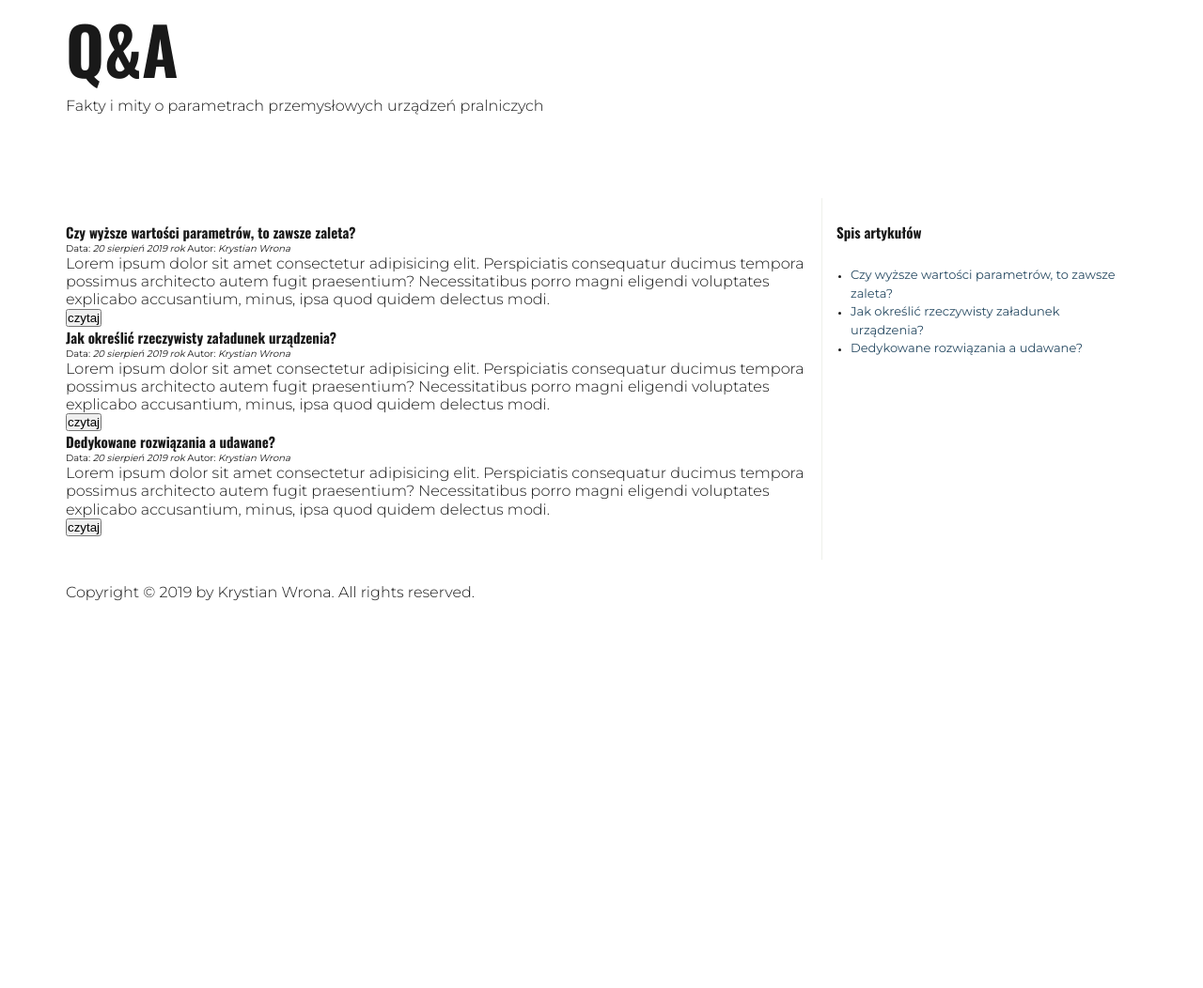
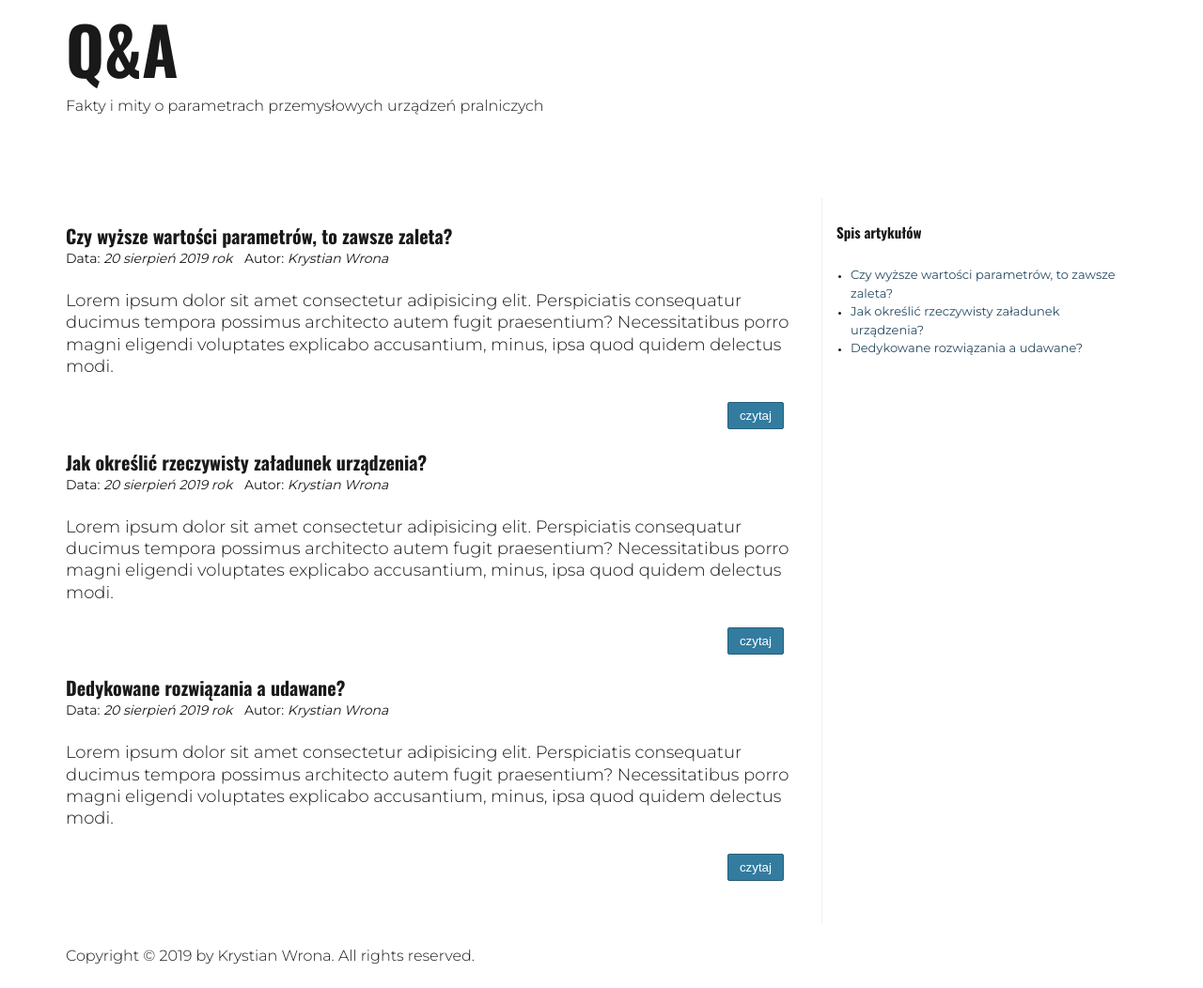
Before and after one commit to krystek77/pralma, a PHP site: page /pytania.html in a window 1280 px wide. Shown: the part 157-1209 px from the top of the page at 94% size. Before the commit the page ends 797 px from the top, so only its background shows below. Run offline with PHP 8.4, Linux system fonts and the light colour scheme.

Commit message:
add styles to inner elements in article component

```diff
--- a/style/qanda.css
+++ b/style/qanda.css
@@ -199,6 +199,15 @@ body {
   box-shadow: 0px 0px 2px 0px rgba(25, 25, 25, 0.3);
 }
 
+.button {
+  background-color: #337ca0;
+  padding: 0.6rem 1.2rem;
+  border: 1px solid #275e79;
+  outline: none;
+  color: white;
+  border-radius: 0.2rem;
+}
+
 .content {
   width: 100%;
   flex-grow: 1;
@@ -249,6 +258,34 @@ body {
   line-height: 1.5;
 }
 
+.article {
+  margin-bottom: 2rem;
+}
+.article__title {
+  font-size: 2rem;
+}
+.article__publication-date, .article__author {
+  font-size: 1.4rem;
+  display: inline-block;
+}
+.article__author {
+  margin-left: 1rem;
+}
+.article__text {
+  font-size: 1.8rem;
+  line-height: 1.3;
+  padding-top: 2.5rem;
+  padding-bottom: 2.5rem;
+  padding-left: 1.5rem;
+  padding-right: 1.5rem;
+  padding-left: initial;
+}
+.article__button {
+  display: block;
+  margin-left: auto;
+  margin-right: 2.5rem;
+}
+
 .footer {
   width: 100%;
   padding-top: 2.5rem;
```
Also changed, not shown: scss/qanda.scss (+40 -0 lines), 1 other file.
